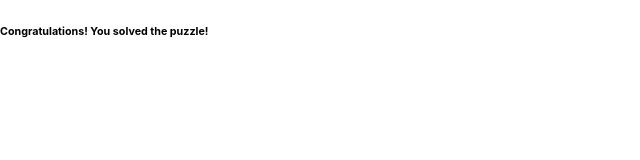
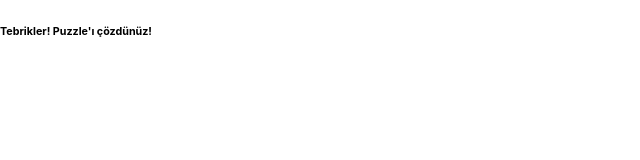
Before and after one commit to ErenTl/puzzle-game-yazlab, a Next.js app: page /Puzzle in a window 1280 px wide. Shown: the top 160 px of the page, without its empty margins (0-640 px from the left). Built offline with nearby package versions, Linux system fonts and the light colour scheme.

Commit message:
some changes

```diff
--- a/pages/Puzzle.js
+++ b/pages/Puzzle.js
@@ -129,7 +129,7 @@ const PuzzleGame = ({ imageSrc }) => {
       ))}
       {solved && (
         <div className="puzzle-solved-overlay">
-          <h6>Congratulations! You solved the puzzle!</h6>
+          <h6>Tebrikler! Puzzle'ı çözdünüz!</h6>
         </div>
       )}
     </div>
```
